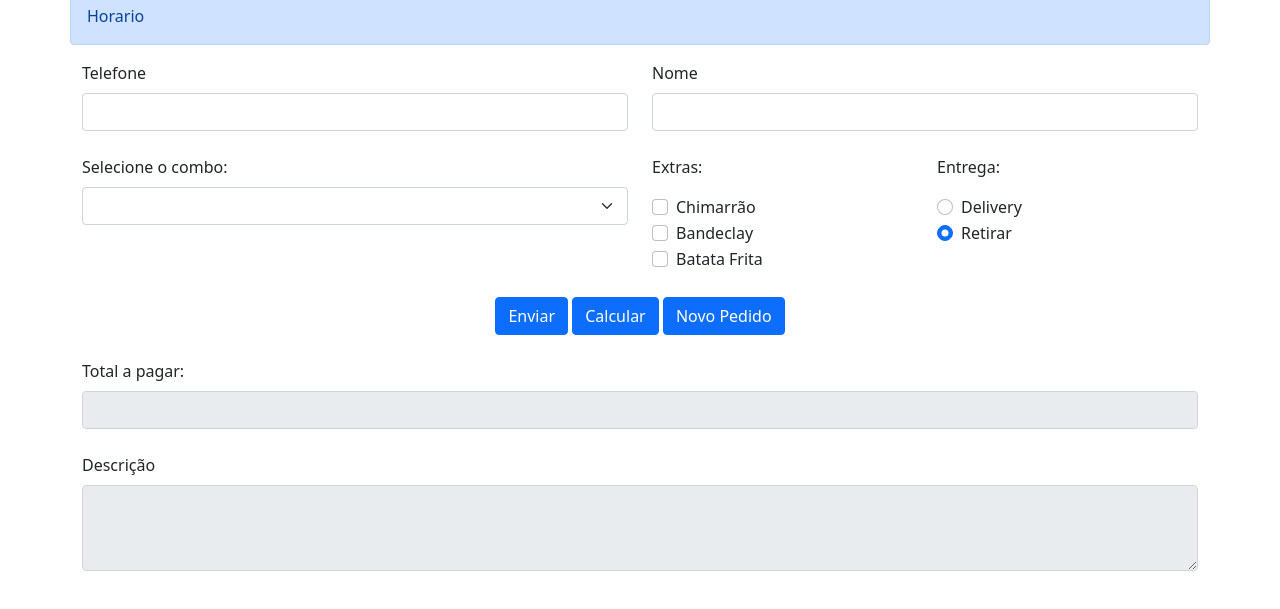
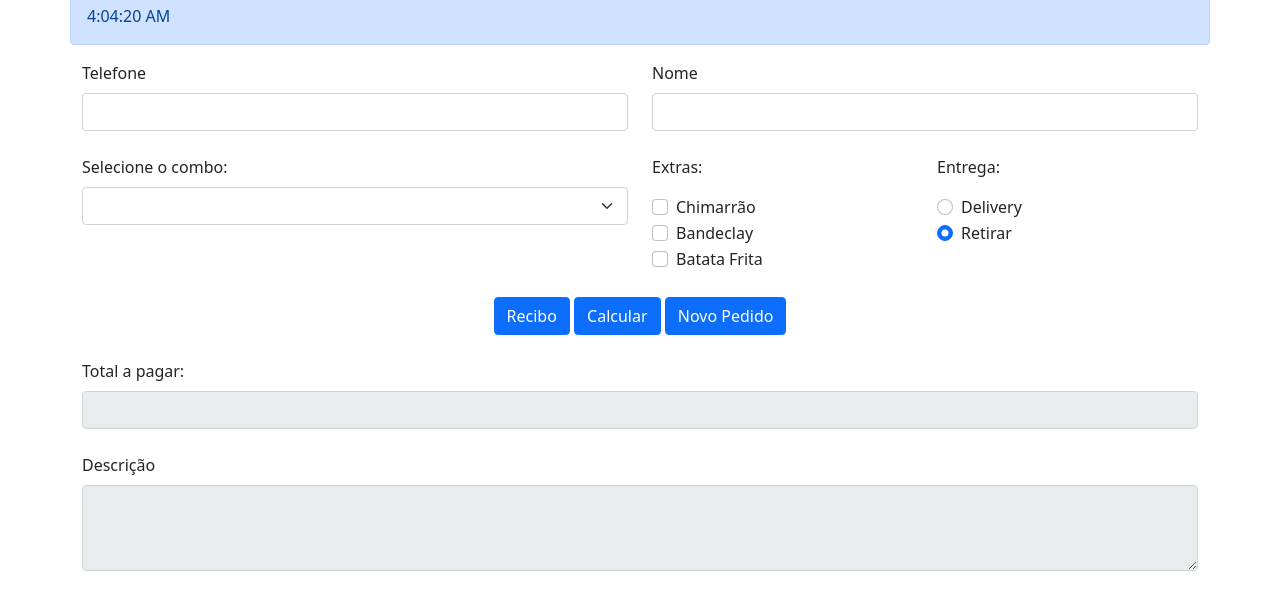
Before and after one commit to viniferr33/webDev-xgostoso, a plain HTML site: page index.html in a window 1280 px wide. Shown: the part 83-692 px from the top of the page. Drawn offline with nearby package versions, Linux system fonts and the light colour scheme.

Commit message:
minor fixes

```diff
--- a/index.html
+++ b/index.html
@@ -97,7 +97,7 @@
           <div class="row justify-content-center">
             <div class="col text-center">
               <button type="button" value="submit" class="btn btn-primary" id="enviar">
-                Enviar
+                Recibo
               </button>
               <button type="button" value="calculate" class="btn btn-primary" id="calcular">
                 Calcular
--- a/script.js
+++ b/script.js
@@ -1,6 +1,9 @@
 const btnEnviar = document.getElementById('enviar');
 const btnCalcular = document.getElementById('calcular');
 const btnReset = document.getElementById('novo');
+
+const spanHorario = document.getElementById('datetime');
+spanHorario.innerHTML = new Date().toLocaleTimeString();
 
 let finalOrder = {
     'pedidos': [],
```
